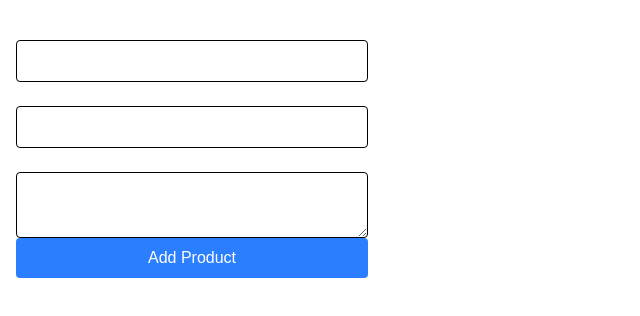
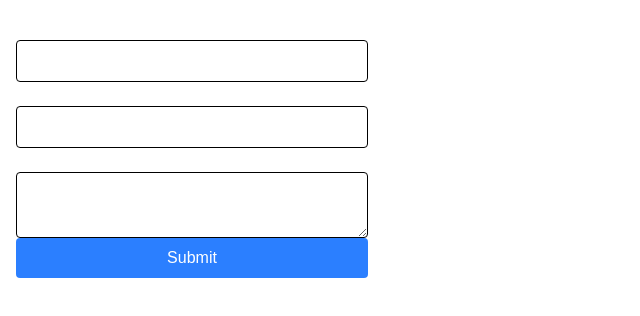
Before and after one commit to MonkeyDNaruto/LearningNextjs, a Next.js app in the folder data-fetching-demo/: page /products-db-create in a window 1280 px wide. Shown: the top 316 px of the page, without its empty margins (0-640 px from the left). Built offline with nearby package versions, Linux system fonts and the light colour scheme; no server answers; the database is empty.

Commit message:
learning Pending State with useFormStatus

```diff
--- a/data-fetching-demo/src/app/products-db-create/page.tsx
+++ b/data-fetching-demo/src/app/products-db-create/page.tsx
@@ -1,4 +1,5 @@
 import { addProduct } from "@/src/components/prisma-db";
+import { Submit } from "@/src/components/submit";
 import { redirect } from "next/navigation";
 
 export default function AddProductPage() {
@@ -20,31 +21,29 @@ export default function AddProductPage() {
       Title
       <input
         type="text"
-          className="block w-full p-2 text-black border rounded"
+        className="block w-full p-2 bg-white text-black border rounded"
         name="title"
       />
     </label>
+
     <label className="text-white">
       Price
       <input
         type="number"
-          className="block w-full p-2 text-black border rounded"
+        className="block w-full p-2 bg-white text-black border rounded"
         name="price"
       />
     </label>
+
     <label className="text-white">
       Description
       <textarea
-          className="block w-full p-2 text-black border rounded"
+        className="block w-full p-2 bg-white text-black border rounded"
         name="description"
       />
     </label>
-      <button
-        type="submit"
-        className="block w-full p-2 text-white bg-blue-500 rounded disabled:bg-gray-500"
-      >
-        Add Product
-      </button>
+
+    <Submit />
   </form>
   );
 }
--- /dev/null
+++ b/data-fetching-demo/src/components/submit.tsx
@@ -0,0 +1,15 @@
+"use client";
+import { useFormStatus } from "react-dom";
+
+export const Submit = () => {
+  const { pending } = useFormStatus();
+  return (
+    <button
+      type="submit"
+      className="block w-full p-2 text-white bg-blue-500 rounded disabled:bg-gray-500"
+      disabled={pending}
+    >
+      Submit
+    </button>
+  );
+};
```
Also changed, not shown: 1 other file (tests, documents, lock files or other folders). Lines whose indentation alone changed are shown as unchanged.
